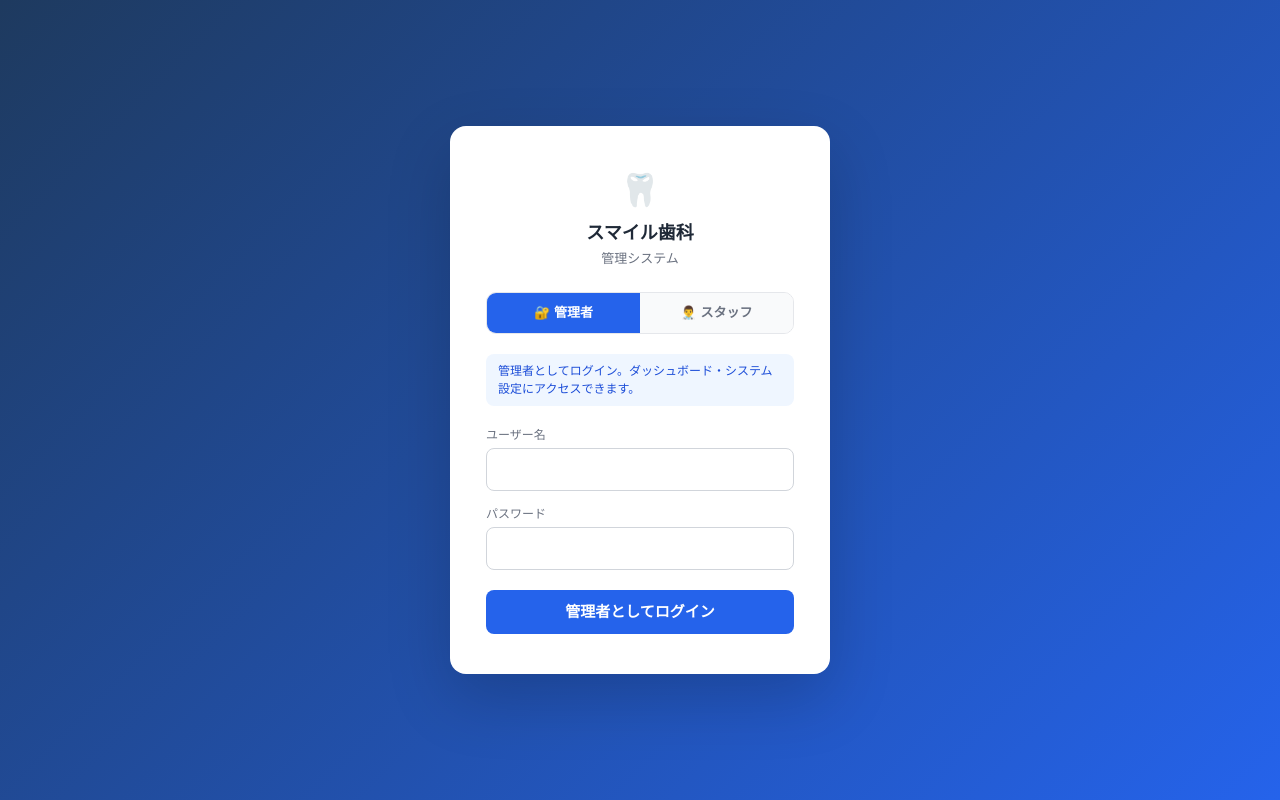
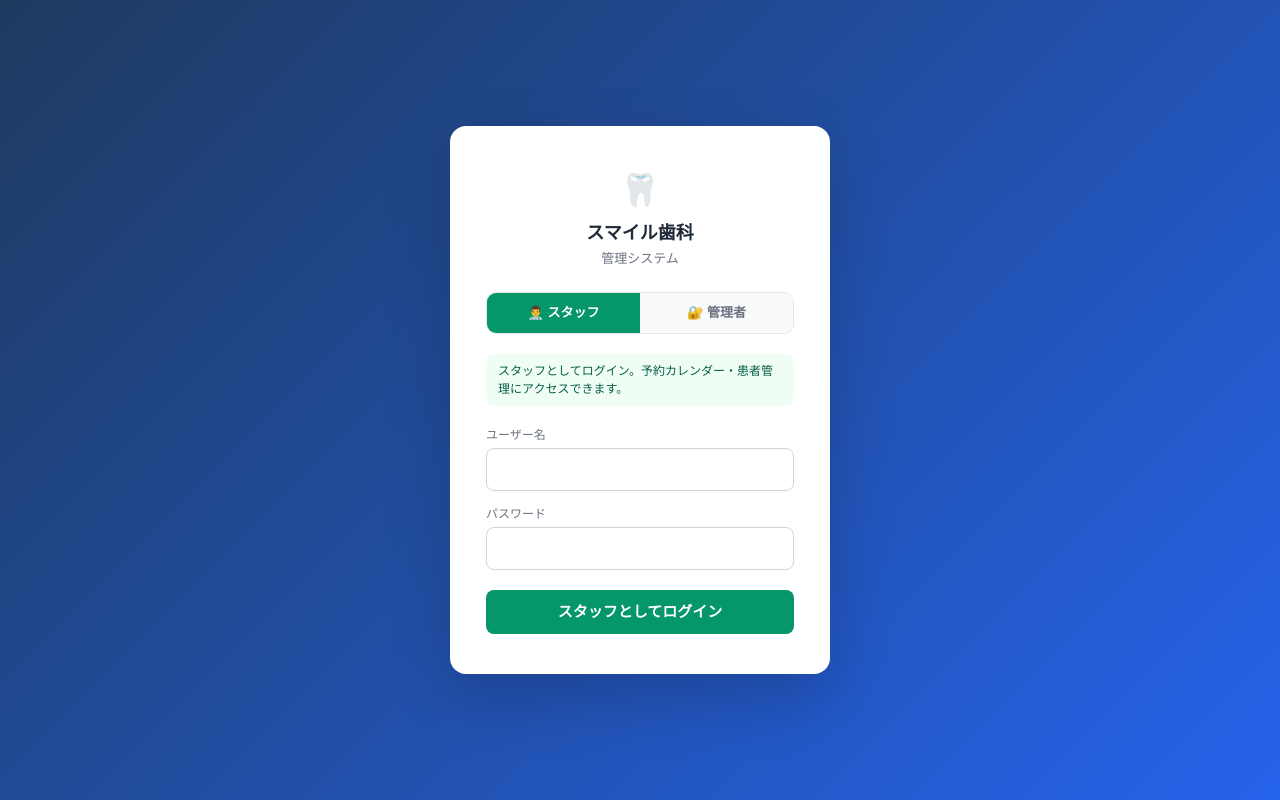
Before and after one commit to mikiookazaki/dental-booking-system, a React (Vite) app in the folder frontend/: page /admin/login in a window 1280 px wide. Built offline with nearby package versions, Linux system fonts and the light colour scheme; no server answers.

Commit message:
fix: ログイン画面をスタッフをデフォルト・左側に変更

```diff
--- a/frontend/src/pages/admin/AdminLogin.jsx
+++ b/frontend/src/pages/admin/AdminLogin.jsx
@@ -3,7 +3,7 @@ import { useState } from 'react'
 import axios from '../../api'
 
 export default function AdminLogin({ onLogin }) {
-  const [mode, setMode]         = useState('admin') // 'admin' | 'staff'
+  const [mode, setMode]         = useState('staff') // 'staff' | 'admin'
   const [username, setUsername] = useState('')
   const [password, setPassword] = useState('')
   const [error, setError]       = useState('')
@@ -58,12 +58,12 @@ export default function AdminLogin({ onLogin }) {
           <div style={{ fontSize: 13, color: '#6b7280', marginTop: 2 }}>管理システム</div>
         </div>
 
-        {/* モード切替 */}
+        {/* モード切替（スタッフが左・デフォルト） */}
         <div style={{
           display: 'flex', borderRadius: 10, overflow: 'hidden',
           border: '1px solid #e5e7eb', marginBottom: 20,
         }}>
-          {[['admin','🔐 管理者'],['staff','👨‍⚕️ スタッフ']].map(([v, label]) => (
+          {[['staff','👨‍⚕️ スタッフ'],['admin','🔐 管理者']].map(([v, label]) => (
             <button key={v} type="button" onClick={() => { setMode(v); setError('') }}
               style={{
                 flex: 1, padding: '10px 0', fontSize: 13, fontWeight: 600,
```
